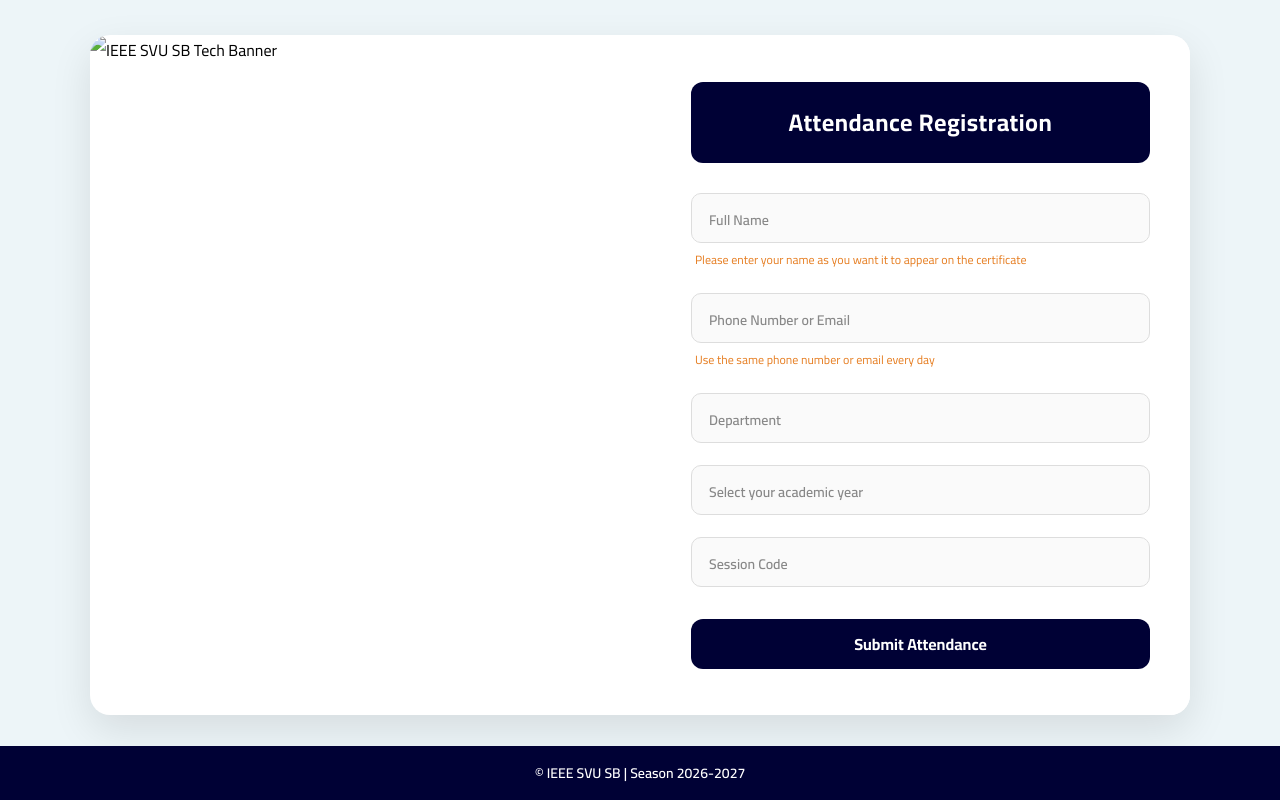
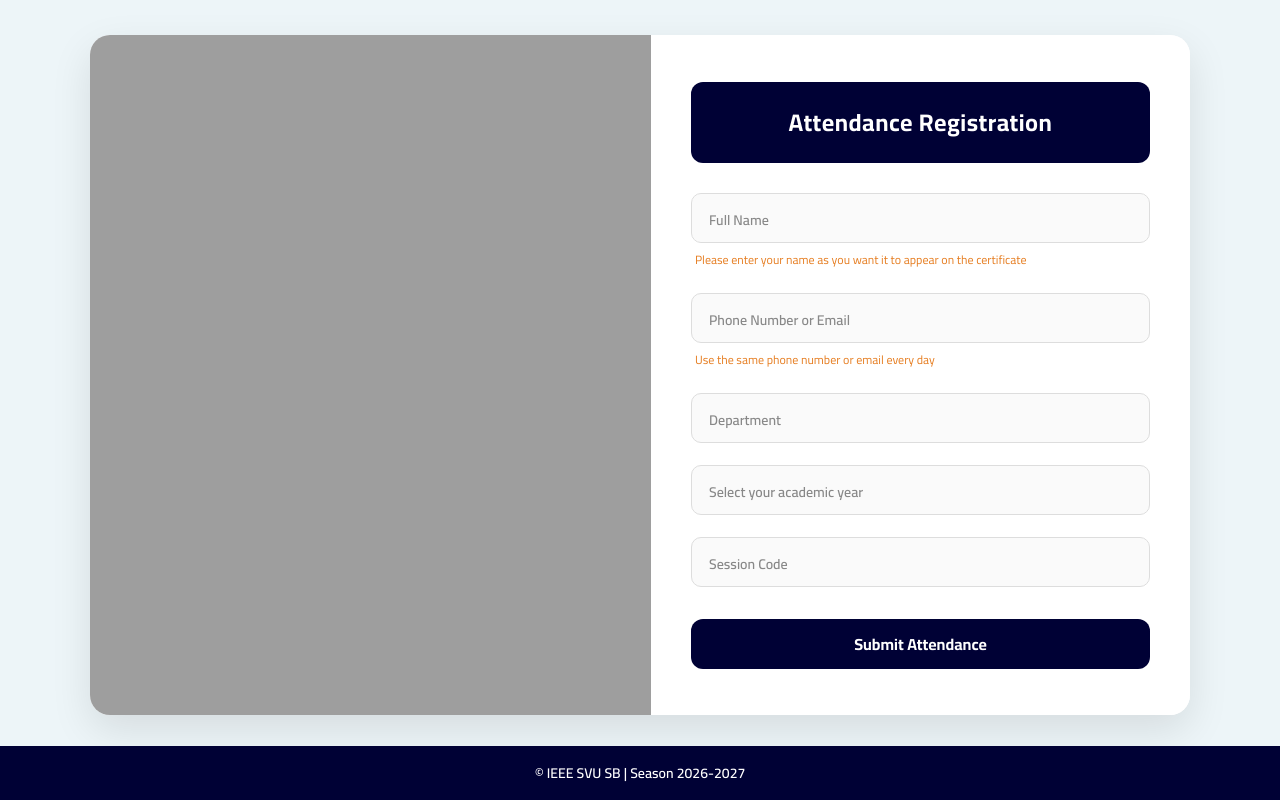
Before and after one commit to zainabmahmoud2003/Attendance_Form, a plain HTML site: page index.html in a window 1280 px wide. Drawn offline with Linux system fonts and the light colour scheme; the site is published under a folder, as on GitHub Pages, so addresses that start at the root find nothing.

Commit message:
Fix image src paths in HTML

```diff
--- a/index.html
+++ b/index.html
@@ -19,9 +19,9 @@
 <body>
     <div class="container">
         <div class="image-holder">
-            <img class="imgLarge" src="/images/imgLarge.png"
+            <img class="imgLarge" src="images/imgLarge.png"
                 alt="IEEE SVU SB Tech Banner">
-            <img class="imgMobile" src="/images/imgMobile.jpg" alt="IEEE SVU SB Tech Banner">
+            <img class="imgMobile" src="images/imgMobile.jpg" alt="IEEE SVU SB Tech Banner">
         </div>
 
         <div class="form">
```
